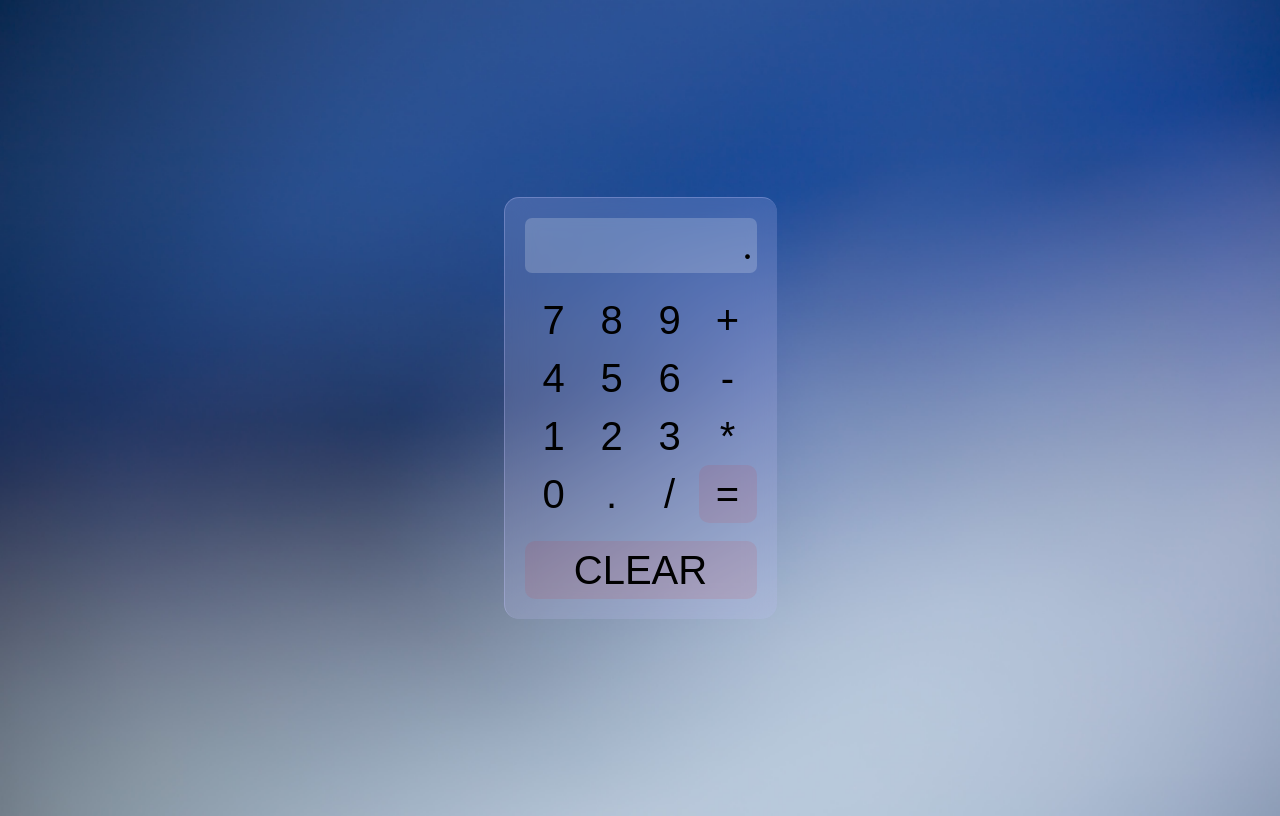
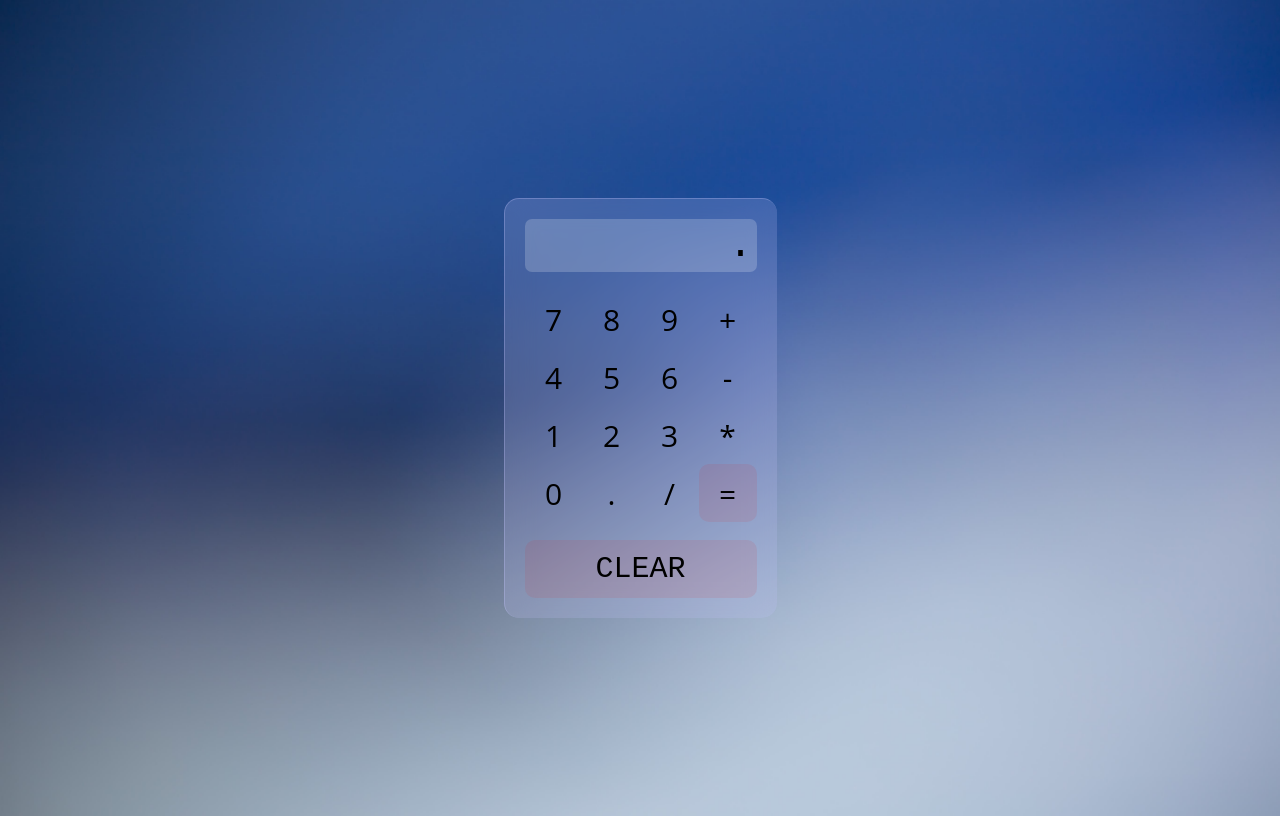
Before and after one commit to lazarchuk-v/Calculator, a website: page index.html in a window 1280 px wide. Drawn offline with Linux system fonts and the light colour scheme.

```diff
--- a/css/style.css
+++ b/css/style.css
@@ -37,12 +37,13 @@
 
 .screen {
     width: 224px;
-background-color: rgba(255,255,255,0.2);
+    background-color: rgba(255,255,255,0.2);
     border: none;
     border-radius: 7px;
     font-size: 40px;
     text-align: end;
     padding: 4px;
+    font-family: monospace;
 }
 
 .screen:hover {
@@ -58,12 +59,13 @@
     /*border: 0.5px solid lightsteelblue;*/
     border: none;
     /*color: #0f111a;*/
-    font-size: 40px;
+    font-size: 30px;
     width: 58px;
     height: 58px;
     border-radius: 10px;
     /*margin: 4px;*/
-background: transparent;
+    background: transparent;
+    font-family: "Open Sans";
 
 
 }
@@ -97,6 +99,8 @@
     width: 100%;
     background-color:  rgba(213, 43, 42,0.1);
     /*border-radius: 50px;*/
+    font-family: monospace;
+    font-size: 30px;
 }
 
 #clear:hover {
--- a/script/script.js
+++ b/script/script.js
@@ -16,7 +16,7 @@
         screenDisplay.textContent = eval(accumulativeCalculation)
         let screen = document.querySelector('.screen')
         screen.classList.remove('bug')
-    } else if (calculation.length > 10){
+    } else if (calculation.length > 9){
         console.log('hi! I am only 10digit screen, and your int was not in my plans')
         // let screen = document.querySelector('.screen')
         // screen.classList.add('bug')
```
